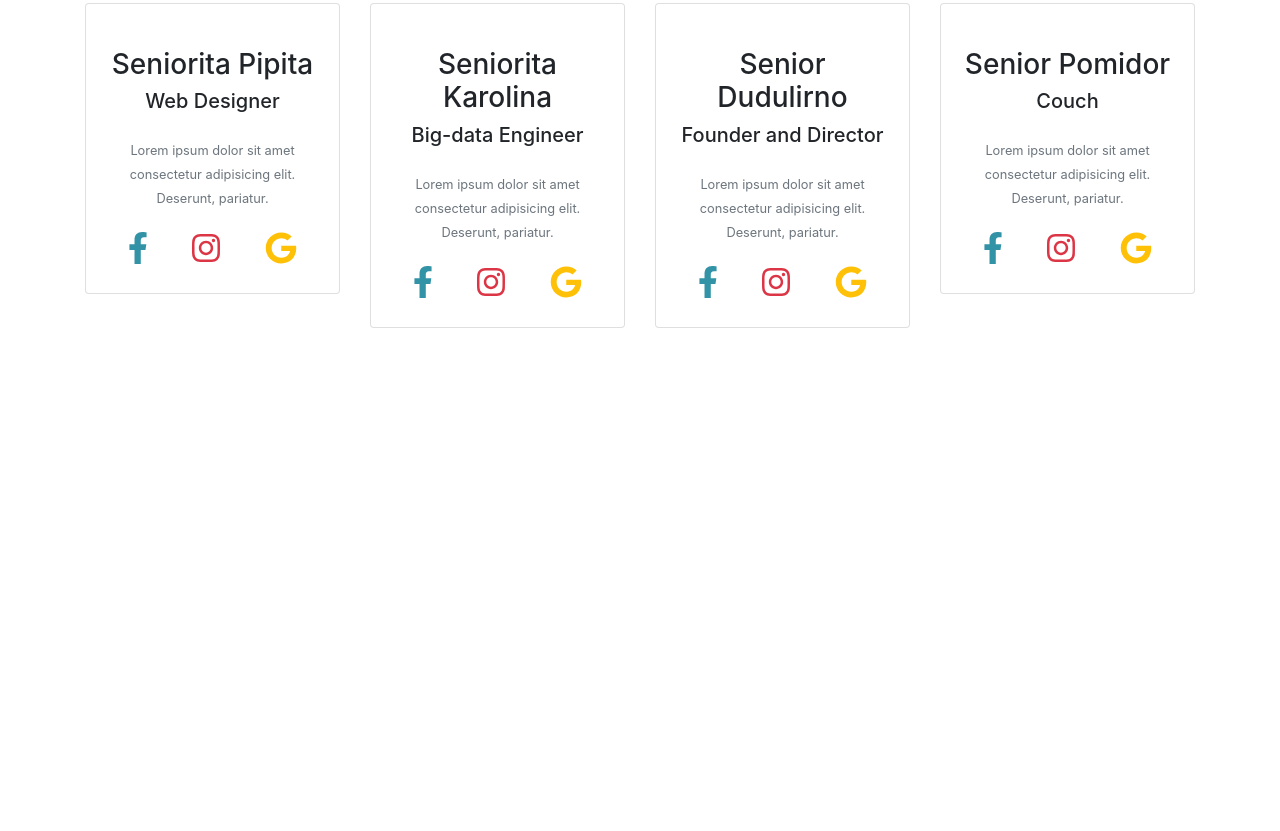
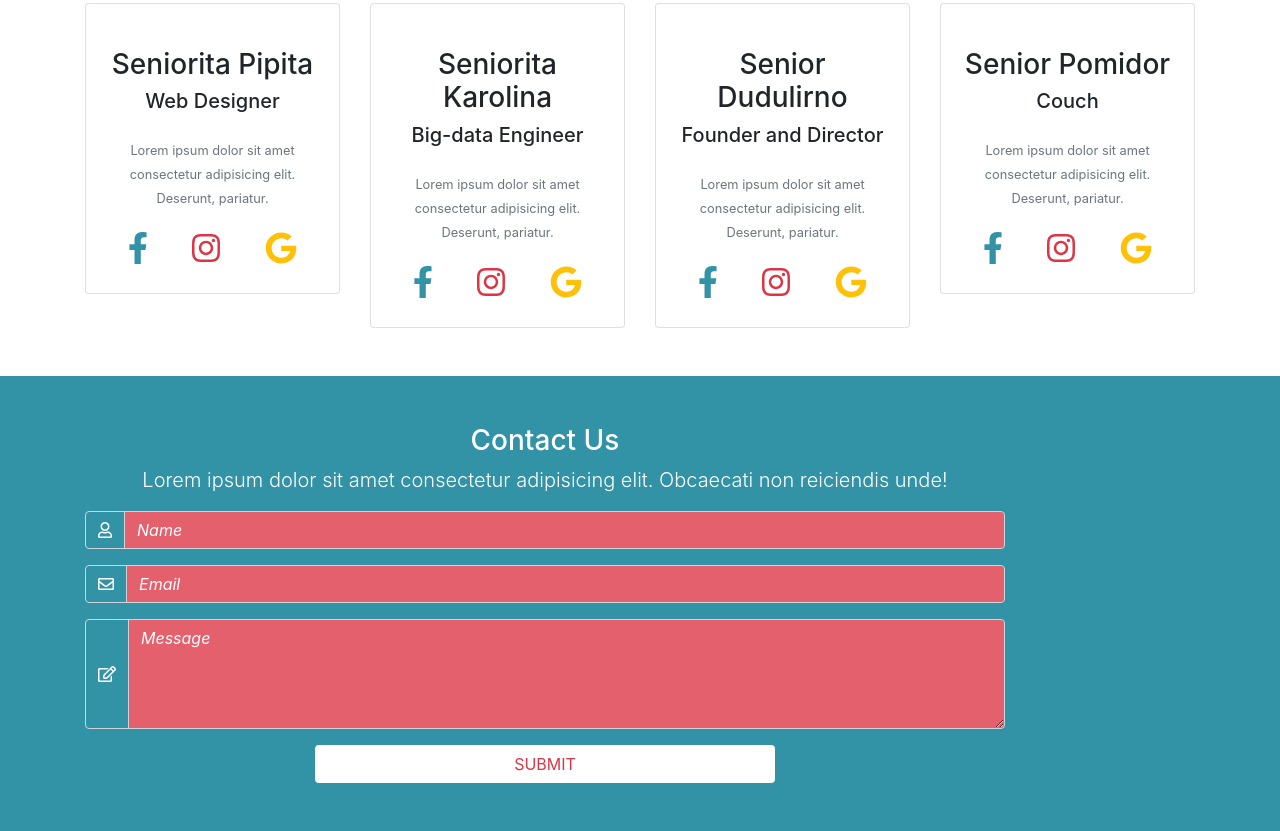
Before and after one commit to mrSerhi/mizuxe, a website built with webpack: page src/index.html in a window 1280 px wide. Shown: the part 1961-2792 px from the top of the page. Before the commit the page ends 2337 px from the top, so only its background shows below. Built offline with nearby package versions, Linux system fonts and the light colour scheme; files whose address does not match are found by name.

Commit message:
was created #contact section with form

```diff
--- a/src/index.html
+++ b/src/index.html
@@ -303,7 +303,8 @@
       <!-- ./container -->
     </section>
 
-    <div id="authors" class="my-5">
+    <!-- AUTHORS -->
+    <section id="authors" class="my-5">
       <div class="container">
         <div class="row">
           <div class="col">
@@ -459,7 +460,73 @@
         </div>
       </div>
       <!-- ./container -->
-    </div>
+    </section>
+
+    <!-- CONTACT -->
+    <section id="contact" class="bg-primary text-white py-5">
+      <div class="container">
+        <div class="row">
+          <div class="col-lg-10 col-md-10 text-center">
+            <h3 class="h3">Contact Us</h3>
+            <p class="lead">
+              Lorem ipsum dolor sit amet consectetur adipisicing elit. Obcaecati
+              non reiciendis unde!
+            </p>
+
+            <form>
+              <div class="input-group mb-3">
+                <div class="input-group-prepend">
+                  <span class="input-group-text bg-primary text-white">
+                    <i class="far fa-user"></i>
+                  </span>
+                </div>
+                <input type="text" class="form-control" placeholder="Name" />
+              </div>
+              <!-- ./input-group -->
+
+              <div class="input-group mb-3">
+                <div class="input-group-prepend">
+                  <span class="input-group-text bg-primary text-white">
+                    <i class="far fa-envelope"></i>
+                  </span>
+                </div>
+                <input type="email" class="form-control" placeholder="Email" />
+              </div>
+              <!-- ./input-group -->
+
+              <div class="input-group mb-3">
+                <div class="input-group-prepend">
+                  <span class="input-group-text bg-primary text-white">
+                    <i class="far fa-edit"></i>
+                  </span>
+                </div>
+                <textarea
+                  class="form-control"
+                  rows="4"
+                  placeholder="Message"
+                ></textarea>
+              </div>
+              <!-- ./input-group -->
+
+              <div class="d-flex justify-content-center">
+                <input
+                  class="btn w-50 custom-btn-hover text-uppercase"
+                  type="submit"
+                  value="submit"
+                />
+              </div>
+            </form>
+          </div>
+          <!-- ./col -->
+
+          <div class="col-lg-2 col-md-2 d-none d-md-block align-self-center">
+            <img src="./dist/img/logo/mlogo.png" alt="" class="img-fluid" />
+          </div>
+        </div>
+        <!-- ./row -->
+      </div>
+      <!-- ./container -->
+    </section>
 
     <script src="<%= htmlWebpackPlugin.files.chunks.main.entry %>"></script>
   </body>
--- a/src/scss/main.scss
+++ b/src/scss/main.scss
@@ -77,12 +77,43 @@ body {
   }
 }
 
+#contact {
+  form {
+    input[type="text"],
+    input[type="email"],
+    textarea {
+      background-color: lighten($color: $danger, $amount: 10%);
+      color: $white;
+    }
+
+    input[type="text"]::placeholder,
+    input[type="email"]::placeholder,
+    textarea::placeholder {
+      color: $white;
+      font-style: italic;
+    }
+  }
+}
+
 @keyframes bounce {
   from {
     transform: scale(1);
   }
   to {
     transform: scale(1.2);
+  }
+}
+
+// custom class for button hover effect
+
+.custom-btn-hover {
+  background: $white;
+  color: $red;
+
+  &:hover,
+  &:active {
+    background-color: lighten($color: $danger, $amount: 10%);
+    color: $white;
   }
 }
 
@@ -154,6 +185,16 @@ body {
       font-size: 1.2rem;
     }
   }
+
+  #contact {
+    h3 {
+      font-size: 1.3rem;
+    }
+
+    p {
+      font-size: 0.9rem;
+    }
+  }
 }
 
 @media (max-width: 360px) {
```
